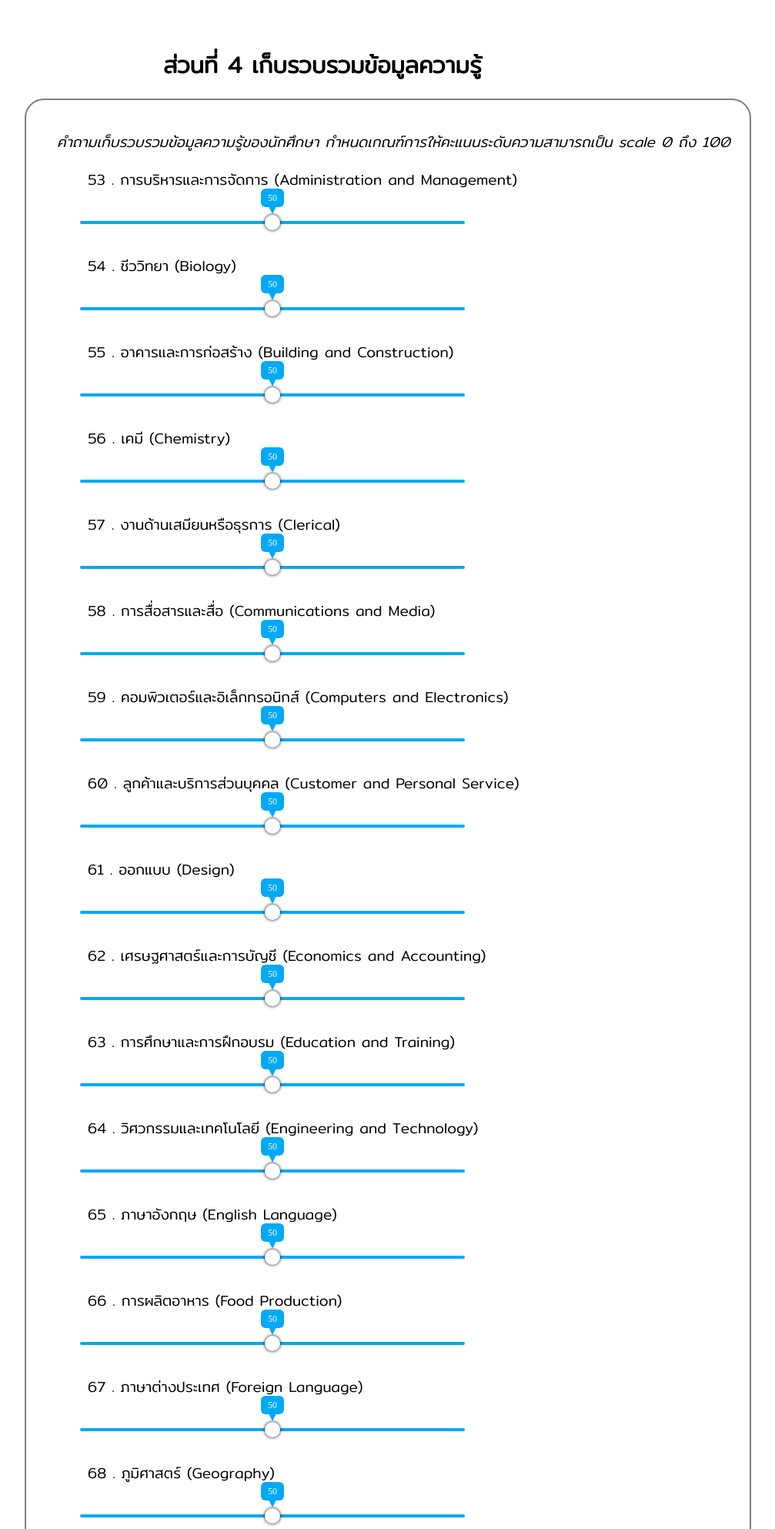
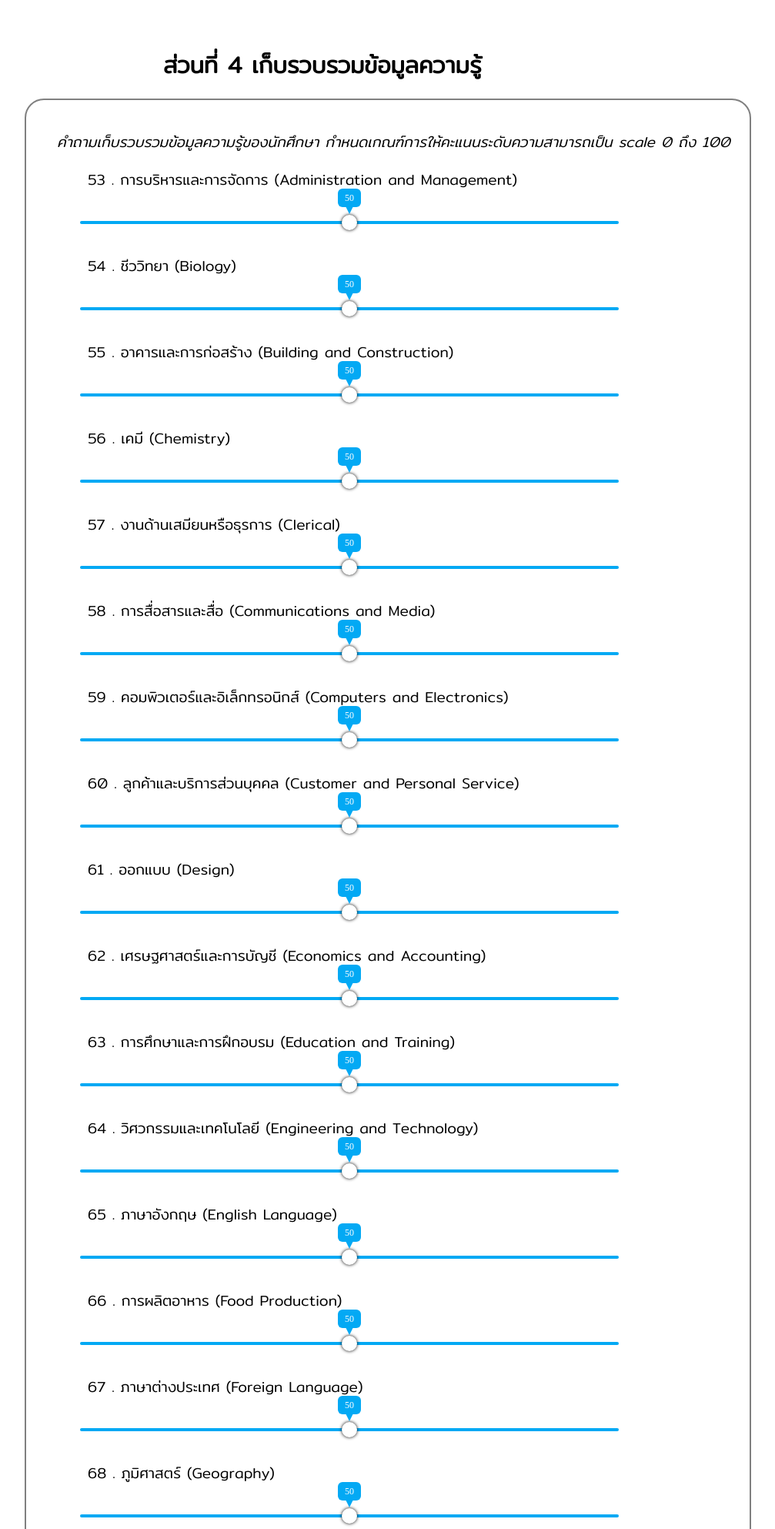
Before and after one commit to panutda104/questionnaire, a PHP site: page /shade3_list.php in a window 1280 px wide. Shown: the top 1986 px of the page at 77% size, without its empty margins (256-1263 px from the left). Run offline with PHP 8.4, Linux system fonts and the light colour scheme; the visitor is signed in with stand-in values (Sample User, id 1); data that the repository does not hold is empty.

Commit message:
updateๆๆๆๆ

```diff
--- a/career.php
+++ b/career.php
@@ -704,8 +704,8 @@ mysqli_close($con);
                                       </div>
                                     </div>
 
-                                    <button onclick="location.href='shade3_list.php'" class=" button_shade2 prev">ย้อนกลับ</button>
-                                    <button type="submit" class=" button_shade1 next"> ถัดไป</button>
+
+                                    <button type="submit" class=" button_shade1"> ถัดไป</button>
     </form>
   </div>
 
--- a/css/style_shade3_list.css
+++ b/css/style_shade3_list.css
@@ -67,7 +67,7 @@ input[type=range] {
     background: #03a9f4;
   }
   .range-wrap53{
-    width: 500px;
+    width: 700px;
     position: relative;
   }
   .range-value53{
@@ -105,7 +105,7 @@ input[type=range] {
 
   /* Range54 */
 .range-wrap54{
-    width: 500px;
+    width: 700px;
     position: relative;
   }
   .range-value54{
@@ -143,7 +143,7 @@ input[type=range] {
 
   /* Range55 */
 .range-wrap55{
-    width: 500px;
+    width: 700px;
     position: relative;
   }
   .range-value55{
@@ -181,7 +181,7 @@ input[type=range] {
 
   /* Range56 */
 .range-wrap56{
-    width: 500px;
+    width: 700px;
     position: relative;
   }
   .range-value56{
@@ -219,7 +219,7 @@ input[type=range] {
 
   /* Range57 */
 .range-wrap57{
-    width: 500px;
+    width: 700px;
     position: relative;
   }
   .range-value57{
@@ -257,7 +257,7 @@ input[type=range] {
 
   /* Range58 */
 .range-wrap58{
-    width: 500px;
+    width: 700px;
     position: relative;
   }
   .range-value58{
@@ -295,7 +295,7 @@ input[type=range] {
 
   /* Range59 */
 .range-wrap59{
-    width: 500px;
+    width: 700px;
     position: relative;
   }
   .range-value59{
@@ -333,7 +333,7 @@ input[type=range] {
 
   /* Range60 */
 .range-wrap60{
-    width: 500px;
+    width: 700px;
     position: relative;
   }
   .range-value60{
@@ -371,7 +371,7 @@ input[type=range] {
 
   /* Range61 */
 .range-wrap61{
-    width: 500px;
+    width: 700px;
     position: relative;
   }
   .range-value61{
@@ -409,7 +409,7 @@ input[type=range] {
 
   /* Range62 */
 .range-wrap62{
-    width: 500px;
+    width: 700px;
     position: relative;
   }
   .range-value62{
@@ -447,7 +447,7 @@ input[type=range] {
 
   /* Range63 */
 .range-wrap63{
-    width: 500px;
+    width: 700px;
     position: relative;
   }
   .range-value63{
@@ -485,7 +485,7 @@ input[type=range] {
 
   /* Range64 */
 .range-wrap64{
-    width: 500px;
+    width: 700px;
     position: relative;
   }
   .range-value64{
@@ -523,7 +523,7 @@ input[type=range] {
 
   /* Range65 */
 .range-wrap65{
-    width: 500px;
+    width: 700px;
     position: relative;
   }
   .range-value65{
@@ -561,7 +561,7 @@ input[type=range] {
 
   /* Range66 */
 .range-wrap66{
-    width: 500px;
+    width: 700px;
     position: relative;
   }
   .range-value66{
@@ -599,7 +599,7 @@ input[type=range] {
 
   /* Range67 */
 .range-wrap67{
-    width: 500px;
+    width: 700px;
     position: relative;
   }
   .range-value67{
@@ -637,7 +637,7 @@ input[type=range] {
 
   /* Range68 */
 .range-wrap68{
-    width: 500px;
+    width: 700px;
     position: relative;
   }
   .range-value68{
--- a/shade1_list.php
+++ b/shade1_list.php
@@ -237,8 +237,6 @@ mysqli_close($con);
             <!-- button -->
 
         </div>
-
-        <button onclick="location.href='shade1_list.php'" class=" button_shade2" onclick="plusSlides(-1)">ย้อนกลับ</button>
         <button type="submit" class=" button_shade1"> ถัดไป</button>
 
     </form>
--- a/shade2_list.php
+++ b/shade2_list.php
@@ -290,7 +290,6 @@ mysqli_close($con);
                     </div>
                     <!-- button -->
                 </div>
-                <button onclick="location.href='shade2_list.php'" class=" button_shade2"  >ย้อนกลับ</button>
                 <button type="submit" class=" button_shade1"  > ถัดไป</button>
 
             </form>
--- a/shade3_list.php
+++ b/shade3_list.php
@@ -327,7 +327,6 @@ mysqli_close($con);
             </div>
             <!-- button -->
             </div>
-            <button onclick="location.href='shade2_list.php'" class=" button_shade2" >ย้อนกลับ</button>
             <button type="submit" class=" button_shade1" > ถัดไป</button>
         </div>
 </form>
--- a/suggestion.php
+++ b/suggestion.php
@@ -1,4 +1,5 @@
 <?php session_start();
+error_reporting(E_ERROR | E_PARSE);
 include_once("config.php");
 $result = mysqli_query($con, "SELECT * FROM career");
 $i = 1;
```
Also changed, not shown: other parts of css/style_shade3_list.css (+15 -15 lines), css/index.css (+8 -0 lines), css/style2_shade2.css (+18 -11 lines), css/style_shade1_list.css (+31 -4 lines), css/style_shade2_list.css (+26 -26 lines), personalinformation.php (+13 -9 lines).
